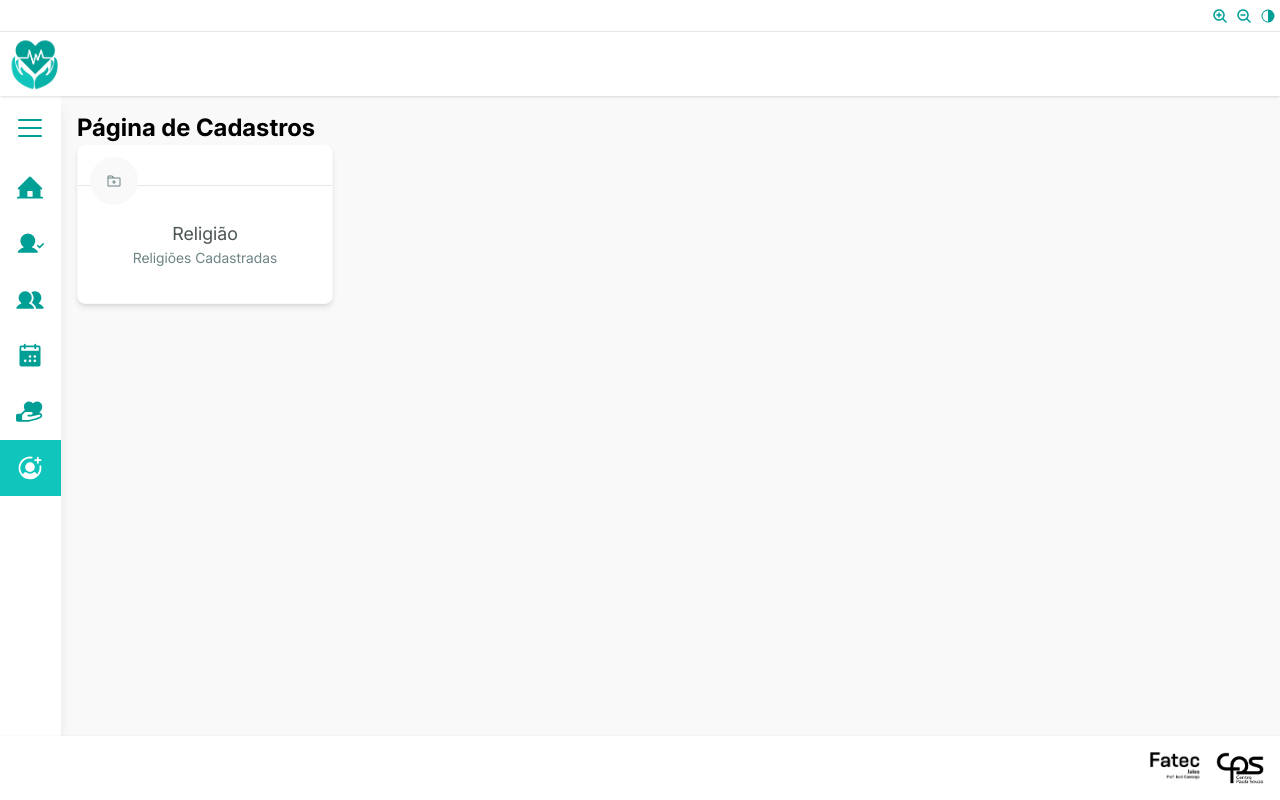
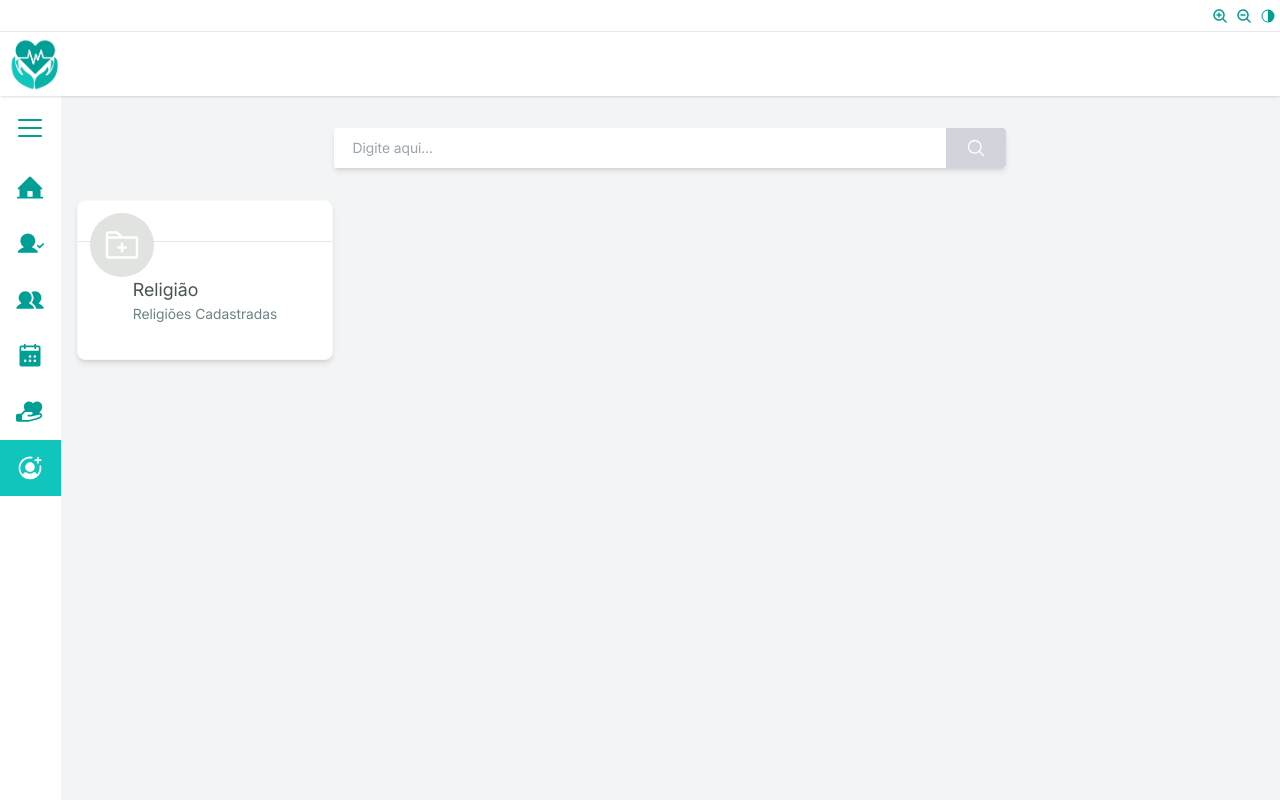
Before and after one commit to Fatec-ADS-AMS2024/SeniorCareManager-Frontend, a React (Vite) app in the folder SeniorCareManagerFrontend/: page /registrations in a window 1280 px wide. Built offline with nearby package versions, Linux system fonts and the light colour scheme.

Commit message:
:construction: Estilizando o componente card

```diff
--- a/SeniorCareManagerFrontend/src/components/Card/index.tsx
+++ b/SeniorCareManagerFrontend/src/components/Card/index.tsx
@@ -14,14 +14,14 @@ export default function Card({ text, subText, icon, page }: CardProps) {
     return (
         <div className="w-64 h-40 bg-surface rounded-lg shadow-md border border-background cursor-pointer hover:shadow-lg transit" onClick={() => navigate(page)} >
             <div className="h-1/4 relative ">
-                <div className="flex items-center justify-center w-12 h-12 rounded-full mb-2 text-textSecondary absolute top-3 left-3 bg-background">
+                <div className="flex items-center justify-center w-16 h-16 rounded-full mb-2 text-surface p-3 absolute top-3 left-3 bg-[#E0E3E0]">
                     {icon}
                 </div>
             </div>
             <div className="flex justify-center items-center h-3/4 border-t">
-                <div className="z-10 flex flex-col items-center justify-center text-textPrimary">
-                    <p className="text-lg font-medium">{text}</p>
-                    <p className="text-sm text-textSecondary">{subText}</p>
+                <div className="z-10 flex flex-col text-textPrimary">
+                    <p className="text-lg text-left font-medium">{text}</p>
+                    <p className="text-sm text-left text-textSecondary">{subText}</p>
                 </div>
             </div>
         </div>
--- a/SeniorCareManagerFrontend/src/components/SearchBar/index.tsx
+++ b/SeniorCareManagerFrontend/src/components/SearchBar/index.tsx
@@ -1,5 +1,5 @@
+import { MagnifyingGlass } from '@phosphor-icons/react';
 import { useState } from 'react';
-import SearchIcon from '../../assets/icons/search-icon.png';
 
 // Parametros da barra de pesquisa
 interface SearchBarProps {
@@ -41,9 +41,7 @@ export default function SearchBar({ placeholder, icon, action }: SearchBarProps)
           onClick={handleSearch}
         >
           {/* Icone da barra de pesquisa */}
-          {
-            icon? <img className="w-5 h-5" src={icon}/> : <img className="w-5 h-5" src={SearchIcon}/>
-          }
+          <MagnifyingGlass className='size-5'/>
         </button>
       </form>
     </div>
--- a/SeniorCareManagerFrontend/src/pages/Registrations/index.tsx
+++ b/SeniorCareManagerFrontend/src/pages/Registrations/index.tsx
@@ -1,12 +1,34 @@
-import { FolderPlus } from "@phosphor-icons/react";
+import { FolderPlus } from '@phosphor-icons/react';
+import { routes } from "../../routes/routes";
 import Card from "../../components/Card";
-import { routes } from "../../routes/routes";
+import SearchBar from "../../components/SearchBar";
 
-export default function Registrations() {
-    return (
-      <div className="p-4">
-        <h1 className="text-2xl font-bold">Página de Cadastros</h1>
-        <Card text="Religião" subText="Religiões Cadastradas" icon={<FolderPlus/>} page={routes.RELIGIONREGISTRATION}/>
+const cards = [
+  {
+    text: 'Religião',
+    subText: 'Religiões Cadastradas',
+    icon: <FolderPlus className='shrink-0 size-full' />,
+    page: routes.RELIGIONREGISTRATION,
+  }
+];
+
+export default function RegisterPage() {
+  return (
+    <div className="min-h-screen bg-gray-100 py-8 px-4">
+      {/* Search Bar Section */}
+      <SearchBar placeholder="Digite aqui..." action={console.log} />
+
+      {/* Card Grid */}
+      <div className="mt-8 flex flex-wrap items-center gap-8">
+        {cards.map(({ text, icon, page, subText }) => (
+          <Card
+            subText={subText}
+            text={text}
+            icon={icon}
+            page={page}
+          />
+        ))}
       </div>
-    );
-  }
+    </div>
+  );
+}
```
